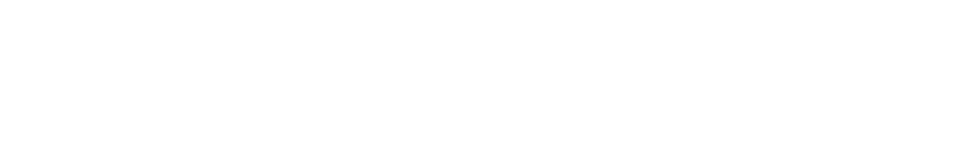
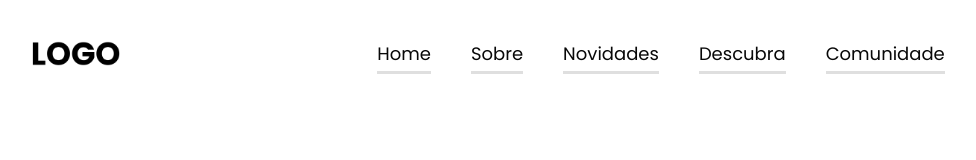
Before and after one commit to caiodutra08/responsive-landing-page, a plain HTML site: page index.html in a window 1280 px wide. Shown: the whole page, without its empty margins (23-999 px from the left). Drawn offline with nearby package versions, Linux system fonts and the light colour scheme.

Commit message:
edicao de arquivos

```diff
--- a/css/style.css
+++ b/css/style.css
@@ -0,0 +1,69 @@
+* {
+	margin: 0;
+	padding: 0;
+	box-sizing: border-box;
+}
+
+body {
+	margin: 0;
+	padding: 0;
+	font-family: "Poppins", sans-serif;
+}
+
+header {
+	position: absolute;
+	width: 100%;
+	padding: 40px;
+	z-index: 9999;
+}
+
+.container {
+	width: 100%;
+	max-width: 1200px;
+	margin: 0 auto;
+	padding: 0 15px;
+}
+
+.navbar {
+	display: flex;
+	align-items: center;
+	justify-content: space-between;
+}
+
+.navbar .logo {
+	height: 25px;
+	vertical-align: middle;
+}
+
+.navbar ul {
+	display: flex;
+	align-items: center;
+}
+
+.navbar ul li {
+	margin: 0 20px;
+	list-style: none;
+}
+
+.navbar ul li a {
+	position: relative;
+	padding: 8px 0;
+	color: #080808;
+	font-size: 1.125rem;
+	font-weight: 500;
+	text-decoration: none;
+	text-transform: capitalize;
+	transition: all 0.3s linear;
+}
+
+.navbar ul li a::after {
+	content: "";
+	position: absolute;
+	right: 0;
+	bottom: 0;
+	left: auto;
+	width: 100%;
+	height: 3px;
+	background-color: #dfdfdf;
+	transition: all 0.4s cubic-bezier(0.645, 0.045, 0.355, 1);
+}
--- a/index.html
+++ b/index.html
@@ -1,15 +1,40 @@
-<!DOCTYPE html>
+<!DOCTYPE h ml>
 <html lang="pt-BR">
-<head>
-    <meta charset="UTF-8">
-    <meta http-equiv="X-UA-Compatible" content="IE=edge">
-    <meta name="viewport" content="width=device-width, initial-scale=1.0">
-    <title>Training Code</title>
-    <link rel="stylesheet"
-          href="https://fonts.googleapis.com/css2?family=Poppins">
-          <link rel="stylesheet" href="css/style.css">
-</head>
-<body>
+	<head>
+		<meta charset="UTF-8" />
+		<meta http-equiv="X-UA-Compatible" content="IE=edge" />
+		<meta name="viewport" content="width=device-width, initial-scale=1.0" />
+		<title>Training Code</title>
+		<link
+			rel="stylesheet"
+			href="https://fonts.googleapis.com/css2?family=Poppins"
+		/>
+		<link rel="stylesheet" href="css/style.css" />
 
-</body>
+		<script src="https://ajax.googleapis.com/ajax/libs/jquery/3.6.0/jquery.min.js"></script>
+		<script src="js/main.js"></script>
+	</head>
+	<body>
+		<header>
+			<div class="container">
+				<div class="navbar">
+					<a href="#">
+						<img src="images/logo.png " class="logo" />
+					</a>
+					<ul>
+						<li><a href="#" class="nav-link">home</a></li>
+						<li><a href="#" class="nav-link">sobre</a></li>
+						<li><a href="#" class="nav-link">novidades</a></li>
+						<li><a href="#" class="nav-link">descubra</a></li>
+						<li><a href="#" class="nav-link">comunidade</a></li>
+					</ul>
+					<div class="hamburger">
+						<span></span>
+						<span></span>
+						<span></span>
+					</div>
+				</div>
+			</div>
+		</header>
+	</body>
 </html>
```
Also changed, not shown: images/logo.png (added), 1 other file.
